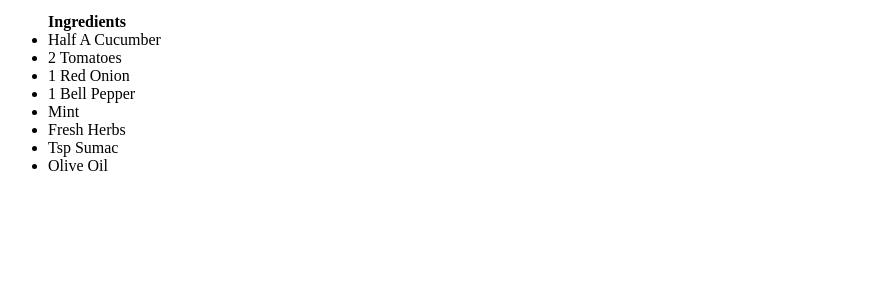
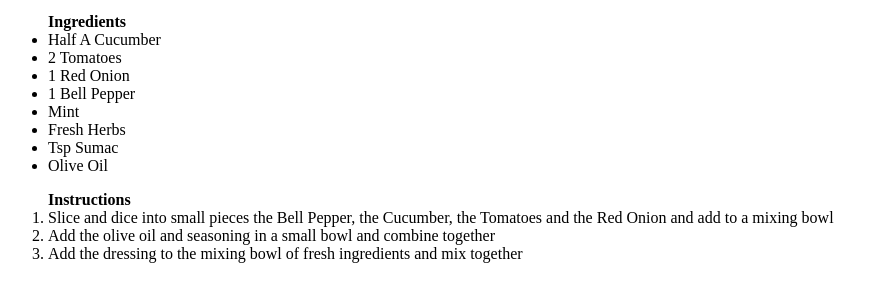
Before and after one commit to EthanW00/Odin-Recipes, a plain HTML site: page recipes/persian-salad.html in a window 1280 px wide. Shown: the part 127-428 px from the top of the page, without its empty margins (0-888 px from the left). Drawn offline with Linux system fonts and the light colour scheme.

Commit message:
Added an ordered list to persian-salad.html
Instructions for the persian salad recipe in the order it needed to be made in

```diff
--- a/recipes/persian-salad.html
+++ b/recipes/persian-salad.html
@@ -19,5 +19,10 @@
         <li>Tsp Sumac</li>
         <li>Olive Oil</li>
     </ul>
+    <ol><strong>Instructions</strong>
+    <li>Slice and dice into small pieces the Bell Pepper, the Cucumber, the Tomatoes and the Red Onion and add to a mixing bowl</li>
+    <li>Add the olive oil and seasoning in a small bowl and combine together</li>
+    <li>Add the dressing to the mixing bowl of fresh ingredients and mix together</li>
+    </ol>
 </body>
 </html>
```
